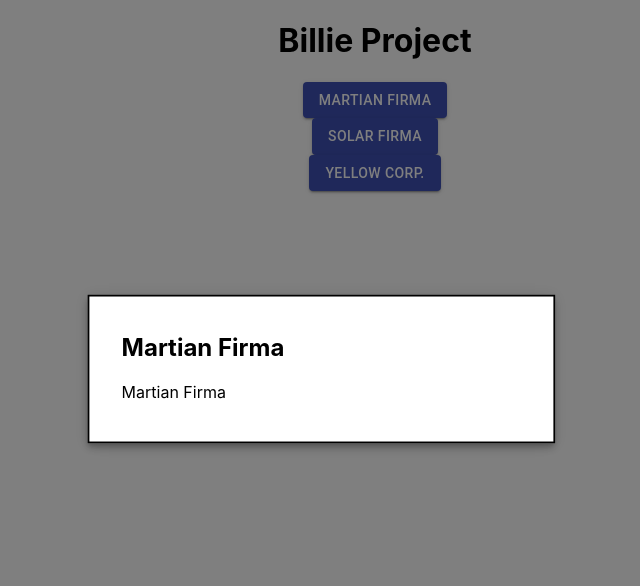
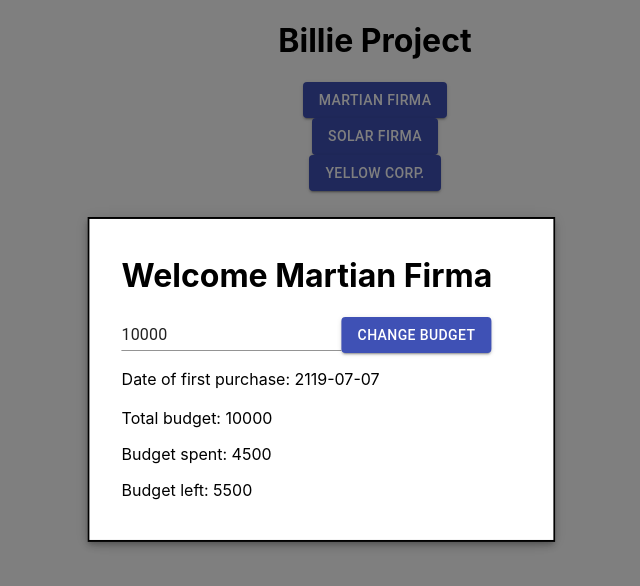
Before and after one commit to Rodolfoarv/Billie, a React (Create React App) app: page / in a window 1280 px wide. Both pictures are taken after a click on the button "MARTIAN FIRMA". Shown: the top 586 px of the page, without its empty margins (265-905 px from the left). Built offline with nearby package versions, Linux system fonts and the light colour scheme.

Commit message:
ADDED Form to change budget

```diff
--- a/src/components/MartianList.jsx
+++ b/src/components/MartianList.jsx
@@ -26,7 +26,7 @@ const MartianList = () => {
               color='primary'
               onClick={() => {
                 setIsModalOpen(true);
-                setSelectedCustomer(customer);
+                setSelectedCustomer(index);
               }}>
               {customer.name}
             </Button>
@@ -41,7 +41,7 @@ const MartianList = () => {
         }}
         aria-labelledby='simple-modal-title'
         aria-describedby='simple-modal-description'>
-        <MartianModalContent customer={selectedCustomer} />
+        <MartianModalContent martianCustomers={martianCustomers} currentCustomer={selectedCustomer} />
       </Modal>
     </>
   );
--- a/src/components/MartianModalContent.js
+++ b/src/components/MartianModalContent.js
@@ -1,7 +1,7 @@
-import React from "react";
+import React, { useState } from "react";
 import { makeStyles } from "@material-ui/core/styles";
 
-import { Modal, Button } from "@material-ui/core";
+import { Input, Button } from "@material-ui/core";
 
 function rand() {
   return Math.round(Math.random() * 20) - 10;
@@ -29,15 +29,48 @@ const useStyles = makeStyles((theme) => ({
   },
 }));
 
-const MartianModalContent = ({customer}) => {
+const MartianModalContent = ({ martianCustomers, currentCustomer }) => {
   const classes = useStyles();
-  const [modalStyle] = React.useState(getModalStyle);
+  const [modalStyle] = useState(getModalStyle);
+  const customer = martianCustomers[currentCustomer];
+  const [newBudget, setNewBudget] = useState(customer.budget);
+  console.log(newBudget);
+
+  const modifyBudget = (event) => {
+    event.preventDefault();
+    customer.budget = newBudget;
+
+  }
 
   return (
     <>
       <div style={modalStyle} className={classes.paper}>
-        <h2 id='simple-modal-title'>{customer.name}</h2>
-        <p id='simple-modal-description'>{customer.name}</p>
+        <h1 id='title'>Welcome {customer.name}</h1>
+        <div id='description'>
+          <form id='budgetForm' onSubmit={modifyBudget}>
+            <Input color="primary" defaultValue={newBudget} onChange={(e) => {
+              setNewBudget(e.target.value);
+            }}>
+            </Input>
+
+            <Button
+              type="submit"
+              variant="contained"
+              color="primary"
+              >
+                Change Budget
+            </Button>
+
+          </form>
+          <p>Date of first purchase: {customer.date_of_first_purchase}</p>
+
+          <h3>
+
+          </h3>
+          <p>Total budget: {customer.budget}</p>
+          <p>Budget spent: {customer.budget_spent}</p>
+          <p>Budget left: {customer.budget - customer.budget_spent}</p>
+        </div>
       </div>
     </>
   );
```
